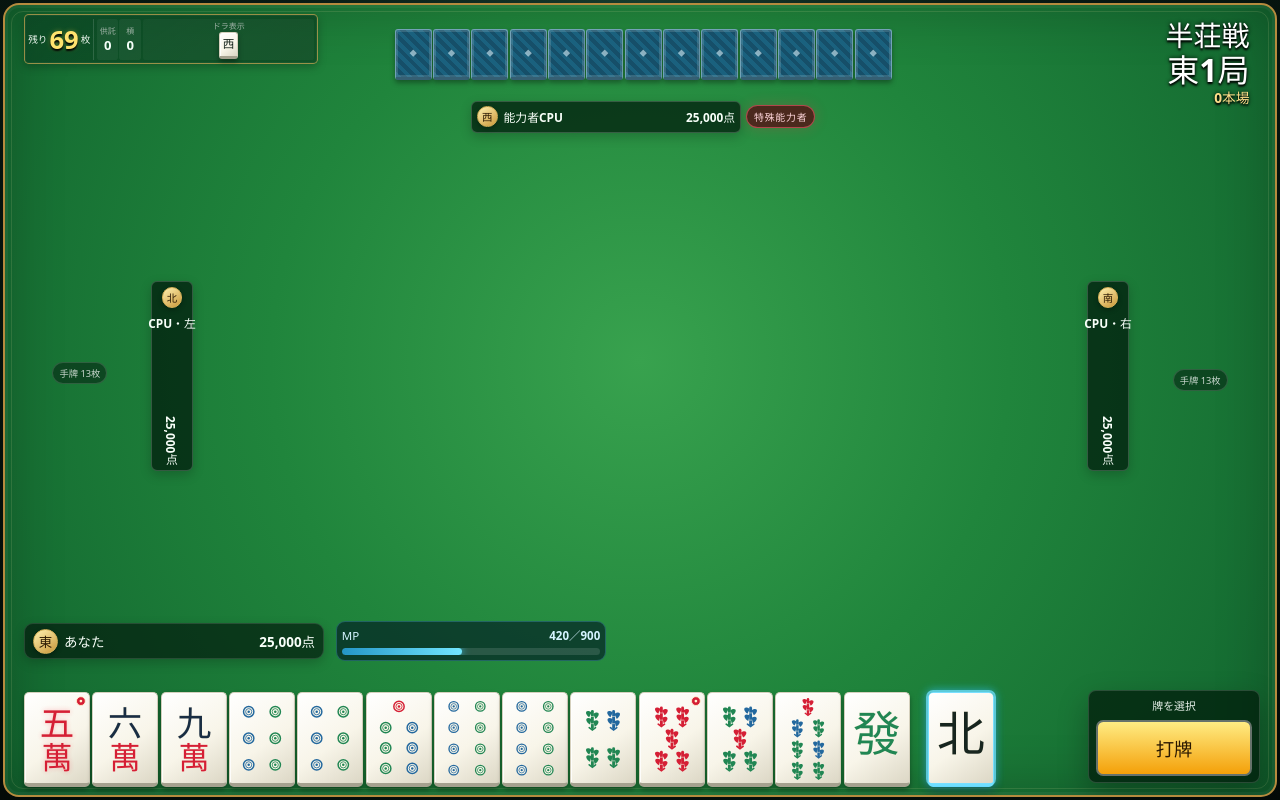
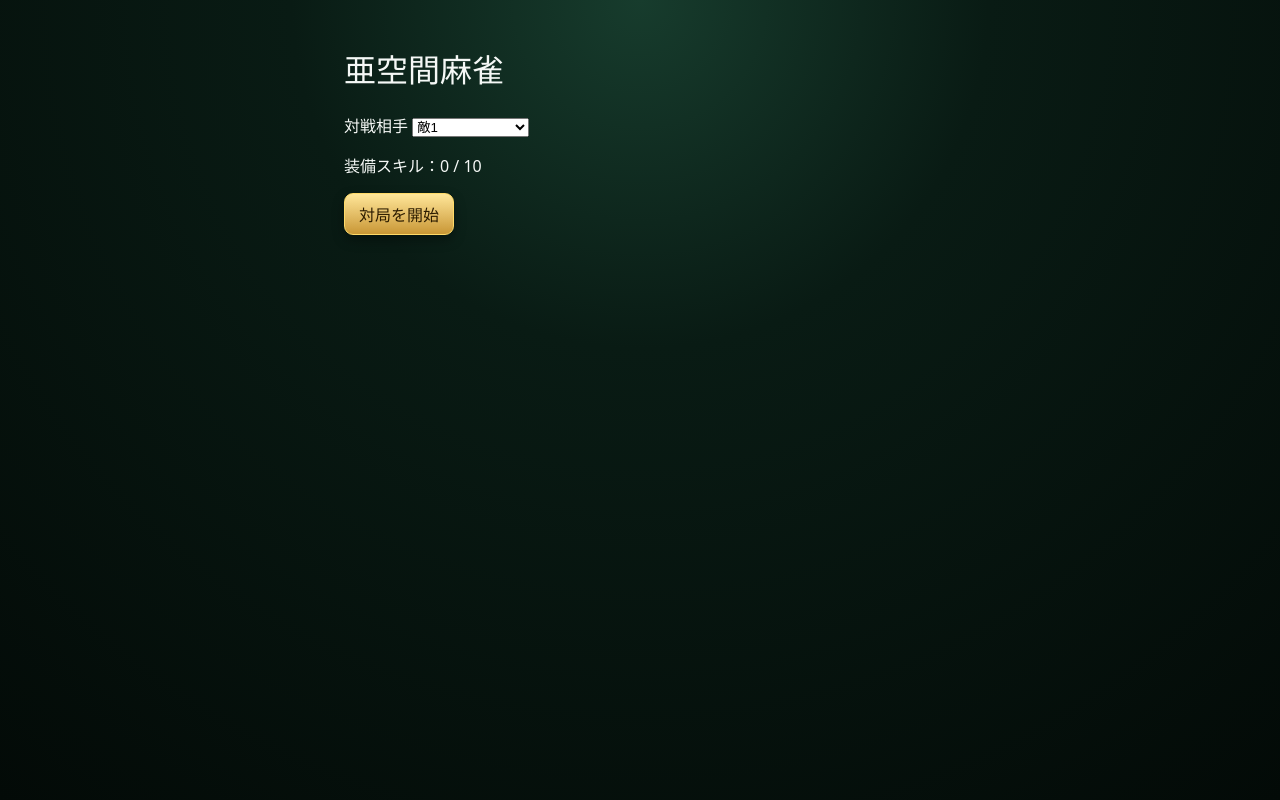
Before and after one commit to takugo20/mahjong-skill-game, a React (Vite) app: page / in a window 1280 px wide. Built offline with nearby package versions, Linux system fonts and the light colour scheme.

Commit message:
Update App.tsx

```diff
--- a/src/App.tsx
+++ b/src/App.tsx
@@ -1,8 +1,8 @@
-import { GameBoard } from "./GameBoard";
+import { AkuukanGame } from "./AkuukanGame";
 import "./styles.css";
 
 function App() {
-  return <GameBoard />;
+  return <AkuukanGame />;
 }
 
 export default App;
```
